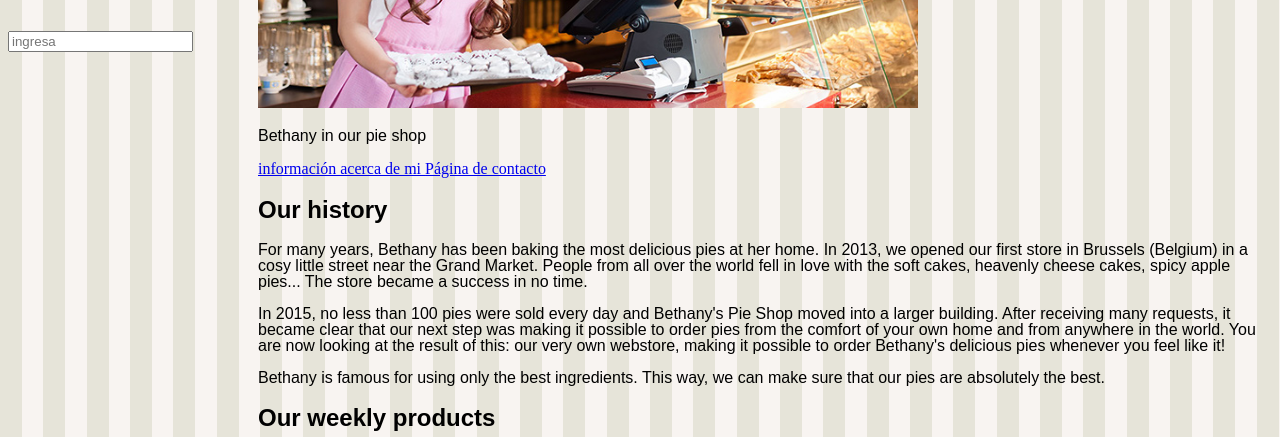
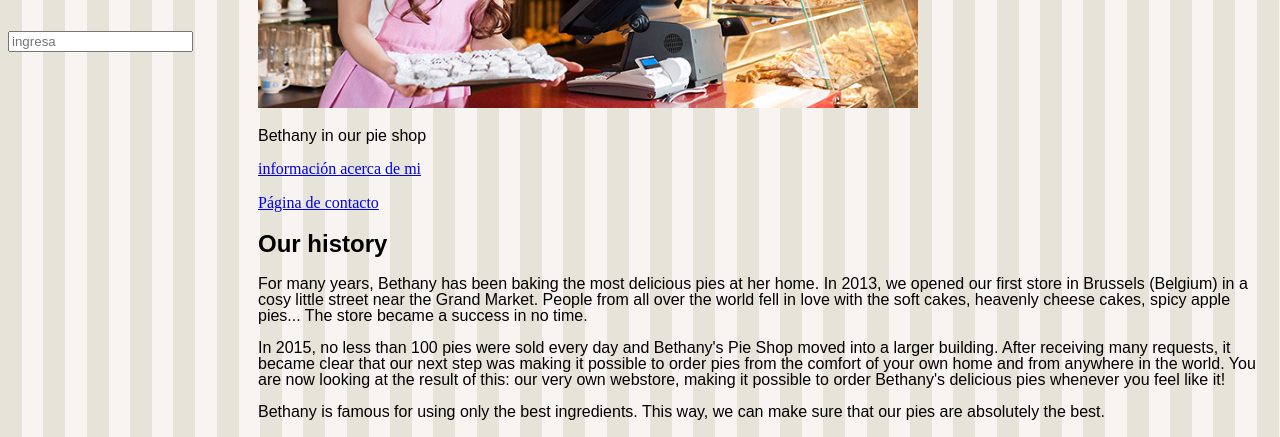
Before and after one commit to Luis-AH/Luis, a plain HTML site: page index.html in a window 1280 px wide. Shown: the part 350-787 px from the top of the page. Drawn offline with Linux system fonts and the light colour scheme.

Commit message:
Update index.html

```diff
--- a/index.html
+++ b/index.html
@@ -61,12 +61,10 @@
             </article>
             <img src="bethany.jpg" alt="bethy" height="304" width="660" />
             <p class="pa1">Bethany in our pie shop</p>
-            <a href="https://luis-ah.github.io/Trabajo1/" target="_blank" rel="nofollow">
-              información acerca de mi
-            </a>
-            <a href="https://luis-ah.github.io/Pagina3/" target="_blank" rel="nofollow">
-              Página de contacto
-            </a>
+            <p><a href="https://luis-ah.github.io/Trabajo1/" target="_blank" rel="nofollow">
+              información acerca de mi </a></p>
+            <p><a href="https://luis-ah.github.io/Pagina3/" target="_blank" rel="nofollow">
+              Página de contacto</a></p>
 
             <article>
               <h2 class="sub">Our history</h2>
```
